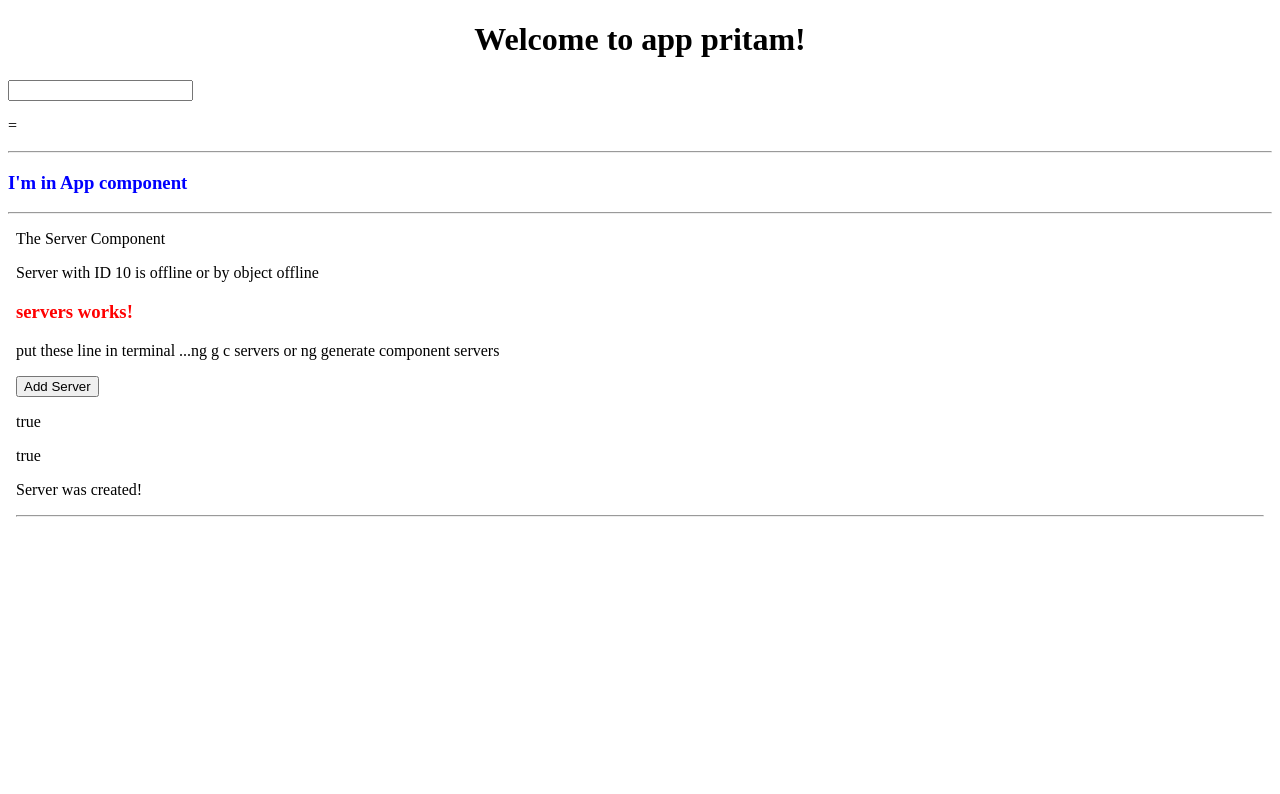
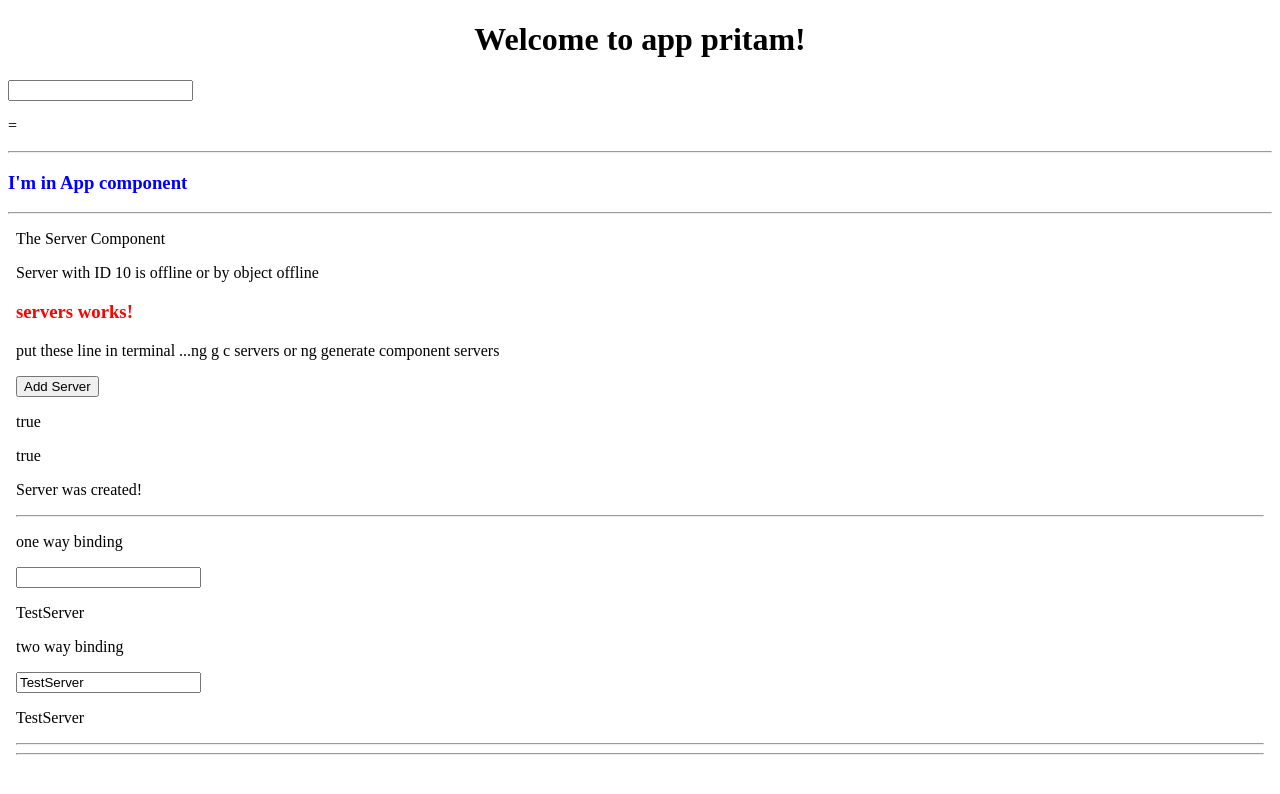
Before and after one commit to pritamkhose/myLearnAngular, an Angular app: page / in a window 1280 px wide. Shown: the top 794 px of the page. Built offline with nearby package versions, Linux system fonts and the light colour scheme.

Commit message:
V1.0.6 : one / two way Binding

```diff
--- a/src/app/servers/servers.component.html
+++ b/src/app/servers/servers.component.html
@@ -7,3 +7,12 @@
 <p [innerText]="allowNewServer"></p>
 <p>{{allowNewServer}}</p>
 <p>{{serverCreationStatus}}</p>
+
+<hr>
+<p>one way binding</p>
+<input type="text" class="form-control" (input)="updateServerName($event)">
+<p [innerText]="serverName"></p>
+<p>two way binding</p>
+<input type="text" class="form-control" [(ngModel)]="serverName">
+<p [innerText]="serverName"></p>
+<hr>
--- a/src/app/servers/servers.component.ts
+++ b/src/app/servers/servers.component.ts
@@ -9,6 +9,7 @@
 export class ServersComponent implements OnInit {
   allowNewServer = false;
   serverCreationStatus = 'No server was created!';
+  serverName = 'TestServer';
 
   constructor() {
     setTimeout( () => {
@@ -25,4 +26,9 @@
     //document.write('Server was created and  init');
   }
 
+
+  updateServerName(event : Event) {
+    //console.log(event);
+    this.serverName = (<HTMLInputElement>event.target).value;
+  }
 }
```
